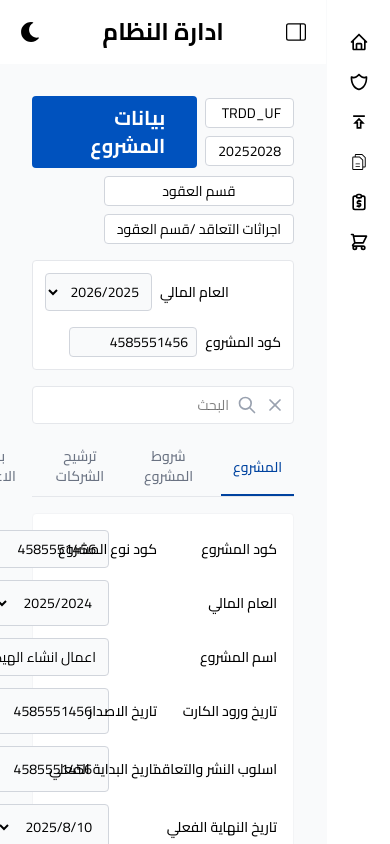
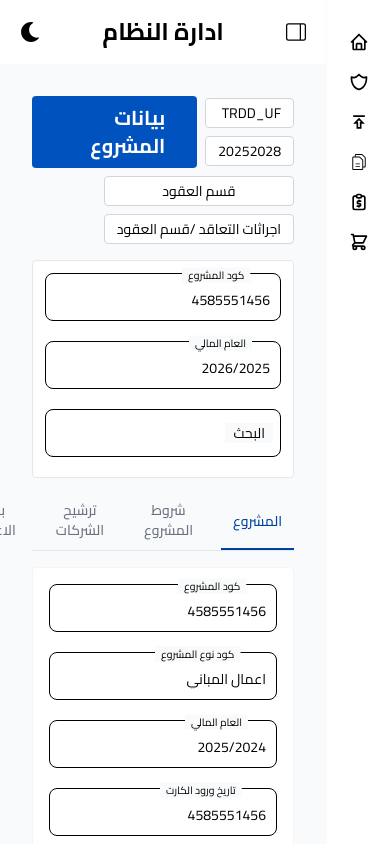
Before and after one commit to basselsh02/eng2.3.26.2026.new, a React (Vite) app in the folder Engineering-System-Frontend-main/: page /nashr/bunod-ala3mal in a window 390 px wide. Built offline with nearby package versions, Linux system fonts and the light colour scheme.

Commit message:
Refine Byanat AlMashro3 tab layouts and table filters

```diff
--- a/Engineering-System-Frontend-main/src/components/pages/Nashr/ByanatAlmashro3.jsx
+++ b/Engineering-System-Frontend-main/src/components/pages/Nashr/ByanatAlmashro3.jsx
@@ -1,5 +1,6 @@
-import React, { useState } from "react";
+import React, { useMemo, useState } from "react";
 import Button from "../../ui/Button/Button";
+import Input from "../../ui/Input/Input";
 
 const tabs = ["المشروع", "شروط المشروع", "ترشيح الشركات", "بنود الاعمال"];
 
@@ -29,121 +30,74 @@ const shorotData = [
   { id: 5, kod: "44", ismNaw3Shart: "تم التعاقد بالمناقصة المحدودة", mosalsal: "92", wasf: "على الشركات المرشحة ذات الخبرة والسمعة الطيبة والمصداق عليها من جواز", tartib: "6", qima: "" },
 ];
 
+function applyFilters(rows, filters) {
+  return rows.filter((row) => Object.entries(filters).every(([key, value]) => !value || String(row[key] || "").includes(value)));
+}
+
+function TableFilterCell({ value, onChange, placeholder }) {
+  return (
+    <div className="min-w-28">
+      <Input label={placeholder} value={value} onChange={(e) => onChange(e.target.value)} />
+    </div>
+  );
+}
+
 function MashroSection() {
   return (
     <div className="space-y-3" dir="rtl">
-      <div className="grid grid-cols-2 gap-3 text-sm">
-        <div className="flex items-center gap-2">
-          <label className="text-right font-medium w-40 shrink-0">كود المشروع</label>
-          <input defaultValue="4585551456" className="flex-1 border border-gray-300 rounded px-3 py-2 bg-background text-sm" />
+      <div className="grid grid-cols-1 md:grid-cols-4 gap-3 text-sm">
+        <Input label="كود المشروع" defaultValue="4585551456" />
+        <Input label="كود نوع المشروع" defaultValue="اعمال المباني" />
+        <Input label="العام المالي" type="select" options={[{ value: "2025/2024", label: "2025/2024" }]} />
+        <Input label="تاريخ ورود الكارت" type="select" options={[{ value: "4585551456", label: "4585551456" }]} />
       </div>
-        <div className="flex items-center gap-2">
-          <label className="text-right font-medium w-40 shrink-0">كود نوع المشروع</label>
-          <input defaultValue="اعمال المباني" className="flex-1 border border-gray-300 rounded px-3 py-2 bg-background text-sm" />
+
+      <Input label="اسم المشروع" defaultValue="اعمال انشاء الهيكل الخرساني رقم 2 بمشروع 800 مدان المرحلة الثانية من محور 9 طوابي الى محور 13 طوابي" />
+
+      <div className="grid grid-cols-1 md:grid-cols-4 gap-3 text-sm">
+        <Input label="تاريخ الاصدار" type="select" options={[{ value: "2020/2/8", label: "2020/2/8" }]} />
+        <Input label="اسلوب النشر والتعاقد" type="select" options={[{ value: "4585551456", label: "4585551456" }]} />
+        <Input label="تاريخ البداية الفعلي" type="select" options={[{ value: "2020/2/15", label: "2020/2/15" }]} />
+        <Input label="تاريخ النهاية الفعلي" type="select" options={[{ value: "2025/8/10", label: "2025/8/10" }]} />
       </div>
-        <div className="flex items-center gap-2">
-          <label className="text-right font-medium w-40 shrink-0">العام المالي</label>
-          <select className="flex-1 border border-gray-300 rounded px-3 py-2 bg-background text-sm">
-            <option>2025/2024</option>
-          </select>
+
+      <div className="grid grid-cols-1 md:grid-cols-4 gap-3 text-sm">
+        <Input label="الجهة الطالبة" defaultValue="مركز تدريب المنشاة النموذجي بالهايكسلت" />
+        <Button size="sm" variant="primary" className="h-[48px]">تسجيل جهة جديدة</Button>
+        <Input label="التكلفة التقديرية" defaultValue="125.252.500" />
+        <Input label="نسبة العلاوة" defaultValue="0.25" />
       </div>
+
+      <div className="grid grid-cols-1 md:grid-cols-4 gap-3 text-sm">
+        <Input label="رقم مذكرة الفرع المالي" defaultValue="500" />
+        <Input label="الفرع المسؤل" defaultValue="فرع الصيانة" />
+        <Input label="الشركة" defaultValue="شاكر للمقاولات العامة والموردات" />
+        <Input label="تاريخ النشر" type="select" options={[{ value: "2025/5/20", label: "2025/5/20" }]} />
       </div>
-      <div className="flex items-center gap-2 text-sm">
-        <label className="font-medium w-40 shrink-0 text-right">اسم المشروع</label>
-        <input defaultValue="اعمال انشاء الهيكل الخرساني رقم 2 بمشروع 800 مدان المرحلة الثانية من محور 9 طوابي الى محور 13 طوابي" className="flex-1 border border-gray-300 rounded px-3 py-2 bg-background text-sm" />
-      </div>
-      <div className="grid grid-cols-2 gap-3 text-sm">
-        <div className="flex items-center gap-2">
-          <label className="text-right font-medium w-40 shrink-0">تاريخ ورود الكارت</label>
-          <select className="flex-1 border border-gray-300 rounded px-3 py-2 bg-background text-sm"><option>4585551456</option></select>
-        </div>
-        <div className="flex items-center gap-2">
-          <label className="text-right font-medium w-40 shrink-0">تاريخ الاصدار</label>
-          <select className="flex-1 border border-gray-300 rounded px-3 py-2 bg-background text-sm"><option>2020/2/8</option></select>
-        </div>
-        <div className="flex items-center gap-2">
-          <label className="text-right font-medium w-40 shrink-0">اسلوب النشر والتعاقد</label>
-          <select className="flex-1 border border-gray-300 rounded px-3 py-2 bg-background text-sm"><option>4585551456</option></select>
-        </div>
-        <div className="flex items-center gap-2">
-          <label className="text-right font-medium w-40 shrink-0">تاريخ البداية الفعلي</label>
-          <select className="flex-1 border border-gray-300 rounded px-3 py-2 bg-background text-sm"><option>2020/2/15</option></select>
-        </div>
-        <div className="flex items-center gap-2">
-          <label className="text-right font-medium w-40 shrink-0">تاريخ النهاية الفعلي</label>
-          <select className="flex-1 border border-gray-300 rounded px-3 py-2 bg-background text-sm"><option>2025/8/10</option></select>
-        </div>
-      </div>
-      <div className="flex items-center gap-2 text-sm">
-        <label className="font-medium w-40 shrink-0 text-right">الجهة الطالبة</label>
-        <input defaultValue="مركز تدريب المنشاة النموذجي بالهايكسلت" className="flex-1 border border-gray-300 rounded px-3 py-2 bg-background text-sm" />
-        <Button size="sm" variant="primary">تسجيل جهة جديدة</Button>
-      </div>
-      <div className="grid grid-cols-2 gap-3 text-sm">
-        <div className="flex items-center gap-2">
-          <label className="text-right font-medium w-40 shrink-0">التكلفة التقديرية</label>
-          <input defaultValue="125.252.500" className="flex-1 border border-gray-300 rounded px-3 py-2 bg-background text-sm" />
-        </div>
-        <div className="flex items-center gap-2">
-          <label className="text-right font-medium w-40 shrink-0">نسبة العلاوة</label>
-          <input defaultValue="0.25" className="flex-1 border border-gray-300 rounded px-3 py-2 bg-background text-sm" />
-        </div>
-        <div className="flex items-center gap-2">
-          <label className="text-right font-medium w-40 shrink-0">رقم مذكرة الفرع المالي</label>
-          <input defaultValue="500" className="flex-1 border border-gray-300 rounded px-3 py-2 bg-background text-sm" />
-        </div>
-        <div className="flex items-center gap-2">
-          <label className="text-right font-medium w-40 shrink-0">الفرع المسؤل</label>
-          <input defaultValue="فرع الصيانة" className="flex-1 border border-gray-300 rounded px-3 py-2 bg-background text-sm" />
-        </div>
-        <div className="flex items-center gap-2">
-          <label className="text-right font-medium w-40 shrink-0">الشركة</label>
-          <input defaultValue="شاكر للمقاولات العامة والموردات" className="flex-1 border border-gray-300 rounded px-3 py-2 bg-background text-sm" />
-        </div>
-        <div className="flex items-center gap-2">
-          <label className="text-right font-medium w-40 shrink-0">تاريخ النشر</label>
-          <select className="flex-1 border border-gray-300 rounded px-3 py-2 bg-background text-sm"><option>2025/5/20</option></select>
-        </div>
-        <div className="flex items-center gap-2">
-          <label className="text-right font-medium w-40 shrink-0">الموظف المسؤل</label>
-          <select className="flex-1 border border-gray-300 rounded px-3 py-2 bg-background text-sm"><option>الاستاذة/مي</option></select>
-        </div>
-        <div className="flex items-center gap-2">
-          <label className="text-right font-medium w-40 shrink-0">تاريخ الفتح الفعلي</label>
-          <select className="flex-1 border border-gray-300 rounded px-3 py-2 bg-background text-sm"><option>2025/10/2</option></select>
-        </div>
-        <div className="flex items-center gap-2">
-          <label className="text-right font-medium w-40 shrink-0">المشروع الرئيسي</label>
-          <input defaultValue="4585551456" className="flex-1 border border-gray-300 rounded px-3 py-2 bg-background text-sm" />
-        </div>
-      </div>
-      <div>
-        <Button size="sm" variant="primary">طباعة تقرير اللجان</Button>
+
+      <div className="grid grid-cols-1 md:grid-cols-4 gap-3 text-sm">
+        <Input label="الموظف المسؤل" type="select" options={[{ value: "الاستاذة/مي", label: "الاستاذة/مي" }]} />
+        <Input label="تاريخ الفتح الفعلي" type="select" options={[{ value: "2025/10/2", label: "2025/10/2" }]} />
+        <Input label="المشروع الرئيسي" defaultValue="4585551456" />
+        <Button size="sm" variant="primary" className="h-[48px]">طباعة تقرير اللجان</Button>
       </div>
     </div>
   );
 }
 
 function ShorotSection() {
+  const [filters, setFilters] = useState({ kod: "", ismNaw3Shart: "", mosalsal: "", wasf: "", qima: "", tartib: "" });
+  const filtered = useMemo(() => applyFilters(shorotData, filters), [filters]);
+
   return (
     <div className="space-y-3" dir="rtl">
-      <div className="flex items-center gap-2 flex-wrap">
-        <div className="flex items-center gap-2">
-          <label className="text-sm font-medium">كود المشروع</label>
-          <input defaultValue="4585551456" className="border border-gray-300 rounded px-2 py-1 text-sm bg-background w-32" />
+      <div className="grid grid-cols-1 md:grid-cols-4 gap-3">
+        <div className="md:col-span-1"><Input label="كود المشروع" defaultValue="4585551456" /></div>
+        <div className="md:col-span-3"><Input label="اسم المشروع" defaultValue="صيانة وتشغيل شبكة الكهرباء والمولدات..." /></div>
       </div>
-        <div className="flex items-center gap-2">
-          <label className="text-sm font-medium">اسم المشروع</label>
-          <input defaultValue="صيانة وتشغيل شبكة الكهرباء والمولدات..." className="border border-gray-300 rounded px-2 py-1 text-sm bg-background flex-1 min-w-60" />
-        </div>
-      </div>
-      <div className="flex gap-2 flex-wrap">
-        <Button size="sm" variant="primary">تسجيل شروط النشر</Button>
-        <Button size="sm" variant="primary">تحميل شروط المذكرة</Button>
-        <Button size="sm" variant="primary">طباعة العقد</Button>
-        <Button size="sm" variant="primary">طباعة العقد مبدأئي/بدون</Button>
-      </div>
-      <div className="overflow-x-auto border border-gray-200 rounded bg-base">
+
+      <div className="flex flex-col lg:flex-row gap-3">
+        <div className="order-2 lg:order-1 flex-1 overflow-x-auto border border-gray-200 rounded bg-base">
           <table className="w-full text-sm text-right">
             <thead>
               <tr className="border-b border-gray-200 bg-gray-50">
@@ -154,9 +108,17 @@ function ShorotSection() {
                 <th className="p-3 font-semibold border-l border-gray-200">القيمة</th>
                 <th className="p-3 font-semibold">ترتيب الشروط</th>
               </tr>
+              <tr className="border-b border-gray-200 bg-base align-top">
+                <th className="p-2 border-l border-gray-100"><TableFilterCell value={filters.kod} onChange={(v) => setFilters((p) => ({ ...p, kod: v }))} placeholder="فلتر كود نوع الشرط" /></th>
+                <th className="p-2 border-l border-gray-100"><TableFilterCell value={filters.ismNaw3Shart} onChange={(v) => setFilters((p) => ({ ...p, ismNaw3Shart: v }))} placeholder="فلتر اسم النوع" /></th>
+                <th className="p-2 border-l border-gray-100"><TableFilterCell value={filters.mosalsal} onChange={(v) => setFilters((p) => ({ ...p, mosalsal: v }))} placeholder="فلتر المسلسل" /></th>
+                <th className="p-2 border-l border-gray-100"><TableFilterCell value={filters.wasf} onChange={(v) => setFilters((p) => ({ ...p, wasf: v }))} placeholder="فلتر الوصف" /></th>
+                <th className="p-2 border-l border-gray-100"><TableFilterCell value={filters.qima} onChange={(v) => setFilters((p) => ({ ...p, qima: v }))} placeholder="فلتر القيمة" /></th>
+                <th className="p-2"><TableFilterCell value={filters.tartib} onChange={(v) => setFilters((p) => ({ ...p, tartib: v }))} placeholder="فلتر الترتيب" /></th>
+              </tr>
             </thead>
             <tbody>
-            {shorotData.map((row, idx) => (
+              {filtered.map((row, idx) => (
                 <tr key={row.id} className={`border-b border-gray-100 ${idx % 2 === 0 ? "bg-base" : "bg-gray-50/50"} hover:bg-primary-50`}>
                   <td className="p-3 border-l border-gray-100">{row.kod}</td>
                   <td className="p-3 border-l border-gray-100">{row.ismNaw3Shart}</td>
@@ -169,53 +131,88 @@ function ShorotSection() {
             </tbody>
           </table>
         </div>
+
+        <div className="order-1 lg:order-2 flex lg:flex-col gap-2 lg:w-52 self-start">
+          <Button size="sm" variant="primary">تسجيل شروط النشر</Button>
+          <Button size="sm" variant="primary">تحميل شروط المذكرة</Button>
+          <Button size="sm" variant="primary">طباعة العقد</Button>
+          <Button size="sm" variant="primary">طباعة العقد مبدأئي/بدون</Button>
+        </div>
+      </div>
     </div>
   );
 }
 
 function TarshihSection() {
+  const [selectedCompanyId, setSelectedCompanyId] = useState(null);
+  const [filtersLeft, setFiltersLeft] = useState({ sharika: "" });
+  const [filtersRight, setFiltersRight] = useState({ sharika: "", raqmSijl: "", raqmMwafaqa: "" });
+
+  const leftRows = useMemo(() => applyFilters(companiesData, filtersLeft), [filtersLeft]);
+  const rightRows = useMemo(() => applyFilters(companiesData, filtersRight), [filtersRight]);
+
   return (
     <div className="space-y-3" dir="rtl">
-      <div className="flex items-center gap-4 flex-wrap">
-        <div className="flex items-center gap-2">
-          <label className="text-sm font-medium">الشركة</label>
-          <input defaultValue="المقاولون العرب" className="border border-gray-300 rounded px-2 py-1 text-sm bg-background" />
+      <div className="grid grid-cols-1 sm:grid-cols-2 lg:grid-cols-6 gap-3 items-end">
+        <Input label="الشركة" defaultValue="المقاولون العرب" />
+        <Input label="السجل" defaultValue="25555" />
+        <Button size="sm" variant="primary" className="h-[48px]">بحث</Button>
+        <Button size="sm" variant="danger" className="h-[48px]">حذف</Button>
       </div>
-        <div className="flex items-center gap-2">
-          <label className="text-sm font-medium">السجل</label>
-          <input defaultValue="25555" className="border border-gray-300 rounded px-2 py-1 text-sm bg-background w-24" />
+
+      <div className="grid grid-cols-1 lg:grid-cols-2 gap-4">
+        <div className="border border-gray-200 rounded bg-base overflow-hidden">
+          <table className="w-full text-sm text-right">
+            <thead>
+              <tr className="bg-gray-50 border-b border-gray-200">
+                <th className="p-3 font-semibold">اسم الشركات المرشحة</th>
+              </tr>
+              <tr className="bg-base border-b border-gray-200">
+                <th className="p-2"><TableFilterCell value={filtersLeft.sharika} onChange={(v) => setFiltersLeft({ sharika: v })} placeholder="فلتر الشركة" /></th>
+              </tr>
+            </thead>
+            <tbody>
+              {leftRows.map((c, idx) => (
+                <tr
+                  key={c.id}
+                  onClick={() => setSelectedCompanyId(c.id)}
+                  className={`cursor-pointer border-b border-gray-100 ${selectedCompanyId === c.id ? "bg-primary-100" : idx % 2 === 0 ? "bg-base" : "bg-gray-50/50"} hover:bg-primary-50`}
+                >
+                  <td className="p-3">{c.sharika.includes("المقاولون") ? `شركة ${c.sharika}` : c.sharika}</td>
+                </tr>
+              ))}
+            </tbody>
+          </table>
         </div>
-        <div className="flex gap-2">
-          <Button size="sm" variant="primary">بحث</Button>
-          <Button size="sm" variant="danger">حذف</Button>
-        </div>
-      </div>
-      <div className="grid grid-cols-2 gap-4">
+
         <div className="border border-gray-200 rounded bg-base overflow-hidden">
-          <div className="bg-gray-50 p-2 text-center font-semibold text-sm border-b border-gray-200">اسم الشركات المرشحة</div>
-          <div className="divide-y divide-gray-100">
-            {companiesData.map((c) => (
-              <div key={c.id} className="p-2 text-sm hover:bg-primary-50 cursor-pointer">{c.sharika.includes("المقاولون") ? "شركة " + c.sharika : c.sharika}</div>
+          <table className="w-full text-sm text-right">
+            <thead>
+              <tr className="border-b border-gray-200 bg-gray-50">
+                <th className="p-3 font-semibold border-l border-gray-200">الشركات</th>
+                <th className="p-3 font-semibold border-l border-gray-200">رقم السجل</th>
+                <th className="p-3 font-semibold">رقم الموافقة</th>
+              </tr>
+              <tr className="border-b border-gray-200 bg-base align-top">
+                <th className="p-2 border-l border-gray-100"><TableFilterCell value={filtersRight.sharika} onChange={(v) => setFiltersRight((p) => ({ ...p, sharika: v }))} placeholder="فلتر الشركات" /></th>
+                <th className="p-2 border-l border-gray-100"><TableFilterCell value={filtersRight.raqmSijl} onChange={(v) => setFiltersRight((p) => ({ ...p, raqmSijl: v }))} placeholder="فلتر رقم السجل" /></th>
+                <th className="p-2"><TableFilterCell value={filtersRight.raqmMwafaqa} onChange={(v) => setFiltersRight((p) => ({ ...p, raqmMwafaqa: v }))} placeholder="فلتر رقم الموافقة" /></th>
+              </tr>
+            </thead>
+            <tbody>
+              {rightRows.map((c, idx) => (
+                <tr
+                  key={c.id}
+                  onClick={() => setSelectedCompanyId(c.id)}
+                  className={`p-2 cursor-pointer border-b border-gray-100 ${selectedCompanyId === c.id ? "bg-primary-100" : idx % 2 === 0 ? "bg-base" : "bg-gray-50/50"} hover:bg-primary-50`}
+                >
+                  <td className="p-3 border-l border-gray-100">{c.sharika}</td>
+                  <td className="p-3 border-l border-gray-100">{c.raqmSijl}</td>
+                  <td className="p-3">{c.raqmMwafaqa}</td>
+                </tr>
               ))}
-          </div>
-        </div>
-        <div className="border border-gray-200 rounded bg-base overflow-hidden">
-          <div className="bg-gray-50 p-2 text-sm border-b border-gray-200">
-            <div className="grid grid-cols-3 gap-2 font-semibold text-center">
-              <span>الشركات</span>
-              <span>رقم السجل</span>
-              <span>رقم الموافقة</span>
-            </div>
-          </div>
-          <div className="divide-y divide-gray-100">
-            {companiesData.map((c) => (
-              <div key={c.id} className="p-2 text-sm hover:bg-primary-50 grid grid-cols-3 gap-2 text-center">
-                <span>{c.sharika}</span>
-                <span>{c.raqmSijl}</span>
-                <span>{c.raqmMwafaqa}</span>
-              </div>
-            ))}
-          </div>
+            </tbody>
+          </table>
         </div>
       </div>
     </div>
@@ -223,6 +220,9 @@ function TarshihSection() {
 }
 
 function BunodSection() {
+  const [filters, setFilters] = useState({ mosalsal: "", wasf: "", kod: "", wahda: "", kamiya: "", qima: "", ijmali: "" });
+  const filtered = useMemo(() => applyFilters(bunodData, filters), [filters]);
+
   return (
     <div className="space-y-3" dir="rtl">
       <div className="overflow-x-auto border border-gray-200 rounded bg-base">
@@ -237,9 +237,18 @@ function BunodSection() {
               <th className="p-3 font-semibold border-l border-gray-200">القيمة</th>
               <th className="p-3 font-semibold">الاجمالي</th>
             </tr>
+            <tr className="border-b border-gray-200 bg-base align-top">
+              <th className="p-2 border-l border-gray-100"><TableFilterCell value={filters.mosalsal} onChange={(v) => setFilters((p) => ({ ...p, mosalsal: v }))} placeholder="فلتر المسلسل" /></th>
+              <th className="p-2 border-l border-gray-100"><TableFilterCell value={filters.wasf} onChange={(v) => setFilters((p) => ({ ...p, wasf: v }))} placeholder="فلتر الوصف" /></th>
+              <th className="p-2 border-l border-gray-100"><TableFilterCell value={filters.kod} onChange={(v) => setFilters((p) => ({ ...p, kod: v }))} placeholder="فلتر الكود" /></th>
+              <th className="p-2 border-l border-gray-100"><TableFilterCell value={filters.wahda} onChange={(v) => setFilters((p) => ({ ...p, wahda: v }))} placeholder="فلتر الوحدة" /></th>
+              <th className="p-2 border-l border-gray-100"><TableFilterCell value={filters.kamiya} onChange={(v) => setFilters((p) => ({ ...p, kamiya: v }))} placeholder="فلتر الكمية" /></th>
+              <th className="p-2 border-l border-gray-100"><TableFilterCell value={filters.qima} onChange={(v) => setFilters((p) => ({ ...p, qima: v }))} placeholder="فلتر القيمة" /></th>
+              <th className="p-2"><TableFilterCell value={filters.ijmali} onChange={(v) => setFilters((p) => ({ ...p, ijmali: v }))} placeholder="فلتر الاجمالي" /></th>
+            </tr>
           </thead>
           <tbody>
-            {bunodData.map((row, idx) => (
+            {filtered.map((row, idx) => (
               <tr key={row.id} className={`border-b border-gray-100 ${idx % 2 === 0 ? "bg-base" : "bg-gray-50/50"} hover:bg-primary-50`}>
                 <td className="p-3 border-l border-gray-100">{row.mosalsal}</td>
                 <td className="p-3 border-l border-gray-100">{row.wasf}</td>
@@ -265,6 +274,7 @@ export default function ByanatAlmashro3() {
   const [activeTab, setActiveTab] = useState("المشروع");
   const [kodMashro3] = useState("4585551456");
   const [amMali] = useState("2026/2025");
+  const [searchVal, setSearchVal] = useState("");
 
   const renderTabContent = () => {
     switch (activeTab) {
@@ -278,7 +288,6 @@ export default function ByanatAlmashro3() {
 
   return (
     <div className="p-4 space-y-4" dir="rtl">
-      {/* Header */}
       <div className="flex items-center justify-between flex-wrap gap-2">
         <div className="flex flex-col gap-2">
           <span className="border border-gray-300 rounded px-3 py-1 text-sm bg-base">TRDD_UF</span>
@@ -293,36 +302,12 @@ export default function ByanatAlmashro3() {
         </div>
       </div>
 
-      {/* Filters */}
-      <div className="flex items-center gap-4 flex-wrap border border-gray-200 rounded p-3 bg-base">
-        <div className="flex items-center gap-2 mr-auto">
-          <label className="text-sm font-medium">العام المالي</label>
-          <select className="border border-gray-300 rounded px-2 py-1 text-sm bg-background">
-            <option>{amMali}</option>
-          </select>
-        </div>
-        <div className="flex items-center gap-2">
-          <label className="text-sm font-medium">كود المشروع</label>
-          <input value={kodMashro3} readOnly className="border border-gray-300 rounded px-2 py-1 text-sm bg-background w-32" />
-        </div>
+      <div className="grid grid-cols-1 md:grid-cols-3 gap-3 border border-gray-200 rounded p-3 bg-base">
+        <Input label="كود المشروع" value={kodMashro3} readOnly />
+        <Input label="العام المالي" type="select" options={[{ value: amMali, label: amMali }]} />
+        <Input label="البحث" value={searchVal} onChange={(e) => setSearchVal(e.target.value)} />
       </div>
 
-      {/* Search */}
-      <div className="flex items-center gap-2 border border-gray-200 rounded p-2 bg-base">
-        <button className="text-gray-400 hover:text-gray-600">
-          <svg xmlns="http://www.w3.org/2000/svg" className="h-5 w-5" fill="none" viewBox="0 0 24 24" stroke="currentColor">
-            <path strokeLinecap="round" strokeLinejoin="round" strokeWidth={2} d="M6 18L18 6M6 6l12 12" />
-          </svg>
-        </button>
-        <button className="text-gray-400 hover:text-gray-600">
-          <svg xmlns="http://www.w3.org/2000/svg" className="h-5 w-5" fill="none" viewBox="0 0 24 24" stroke="currentColor">
-            <path strokeLinecap="round" strokeLinejoin="round" strokeWidth={2} d="M21 21l-6-6m2-5a7 7 0 11-14 0 7 7 0 0114 0z" />
-          </svg>
-        </button>
-        <input placeholder="البحث" className="flex-1 bg-transparent outline-none text-sm" />
-      </div>
-
-      {/* Tabs */}
       <div className="flex gap-4 border-b border-gray-200 pb-1">
         {tabs.map((tab) => (
           <button
@@ -339,7 +324,6 @@ export default function ByanatAlmashro3() {
         ))}
       </div>
 
-      {/* Tab Content */}
       <div className="bg-base rounded border border-gray-100 p-4">
         {renderTabContent()}
       </div>
```
Lines whose indentation alone changed are shown as unchanged.
